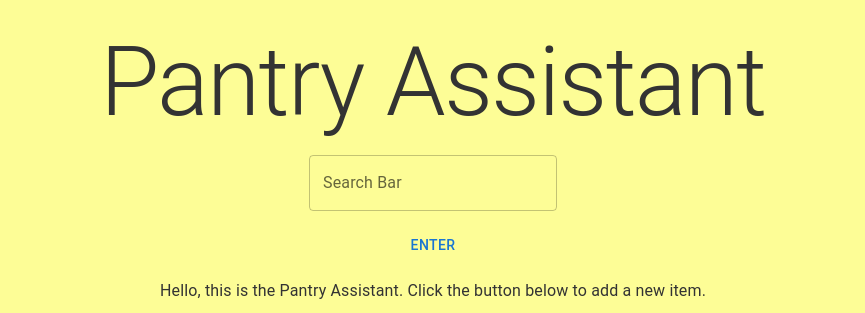
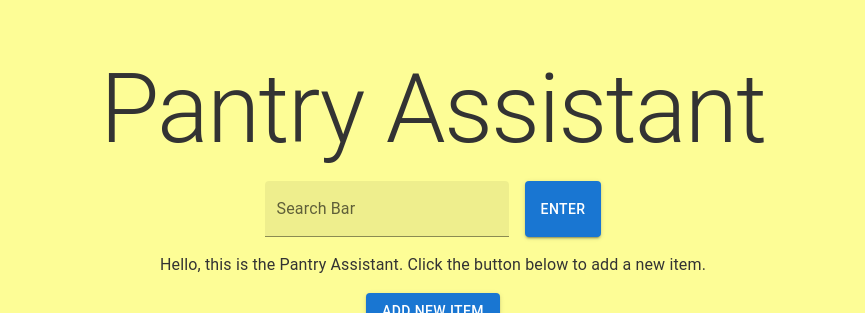
Before and after one commit to hkhamvan263/pantry-assistant-app, a Next.js app in the folder pantry-assistant-app/: page / in a window 1280 px wide. Shown: the top 313 px of the page, without its empty margins (207-1072 px from the left). Built offline with nearby package versions, Linux system fonts and the light colour scheme; no server answers; the database is empty.

Commit message:
Update page.js

```diff
--- a/pantry-assistant-app/app/page.js
+++ b/pantry-assistant-app/app/page.js
@@ -118,8 +118,15 @@ export default function Home() {
         </Box>
       </Modal>
       <Typography variant='h1' color='#333' textAlign='center'>Pantry Assistant</Typography>
-      <TextField id="filled-search" label="Search Bar" type="search" />
-      <Button>Enter</Button>
+      <Stack direction="row" spacing={2}>
+        <TextField
+          id="filled-search"
+          label="Search Bar"
+          type="search"
+          variant="filled"
+        />
+        <Button variant="contained">Enter</Button>
+      </Stack>
       <Typography color='#333'>
         Hello, this is the Pantry Assistant. Click the button below to add a new item.
       </Typography>
```
